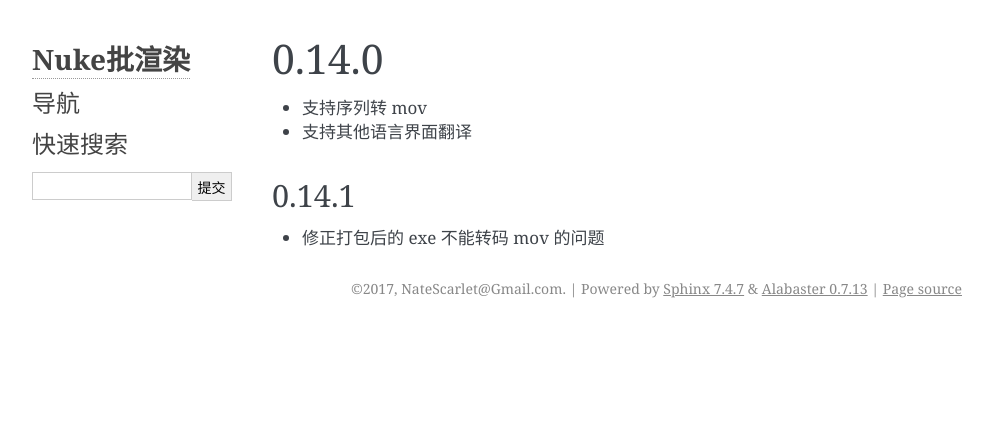
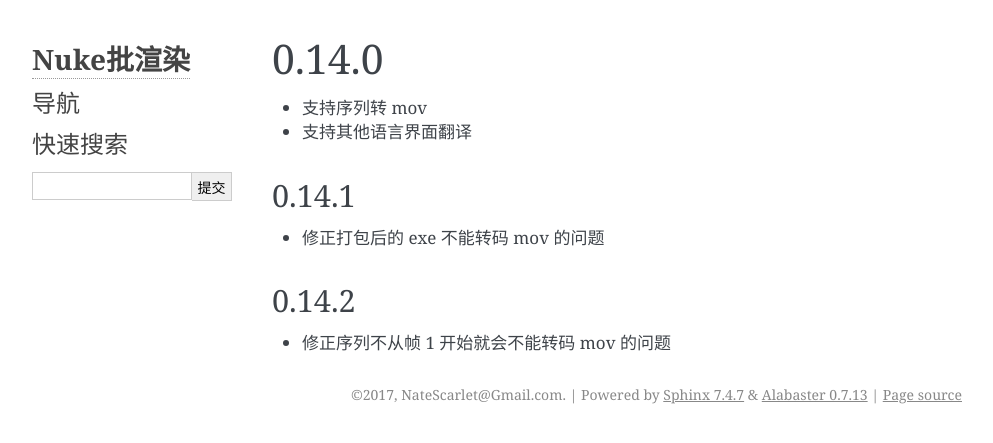
Before and after one commit to NateScarlet/NukeBatchRender, a Sphinx documentation site: the page built from Documentation/source/changelogs/004_0.14.0.md, in a window 1280 px wide. Shown: the top 443 px of the page, without its empty margins (148-1141 px from the left). Built offline with Sphinx 7.4.7, drawn with Linux system fonts in a browser that asks for light colours.

Commit message:
Bump version: 0.14.2

```diff
--- a/Documentation/source/changelogs/004_0.14.0.md
+++ b/Documentation/source/changelogs/004_0.14.0.md
@@ -7,3 +7,7 @@
 ## 0.14.1
 
 - 修正打包后的 exe 不能转码 mov 的问题
+
+## 0.14.2
+
+- 修正序列不从帧 1 开始就会不能转码 mov 的问题
--- a/lib/batchrender/__about__.py
+++ b/lib/batchrender/__about__.py
@@ -1,5 +1,5 @@
 # -*- coding=UTF-8 -*-
 """About info.  """
 
-__version__ = '0.14.1'
+__version__ = '0.14.2'
 __author__ = 'NateScarlet@Gmail.com'
```
